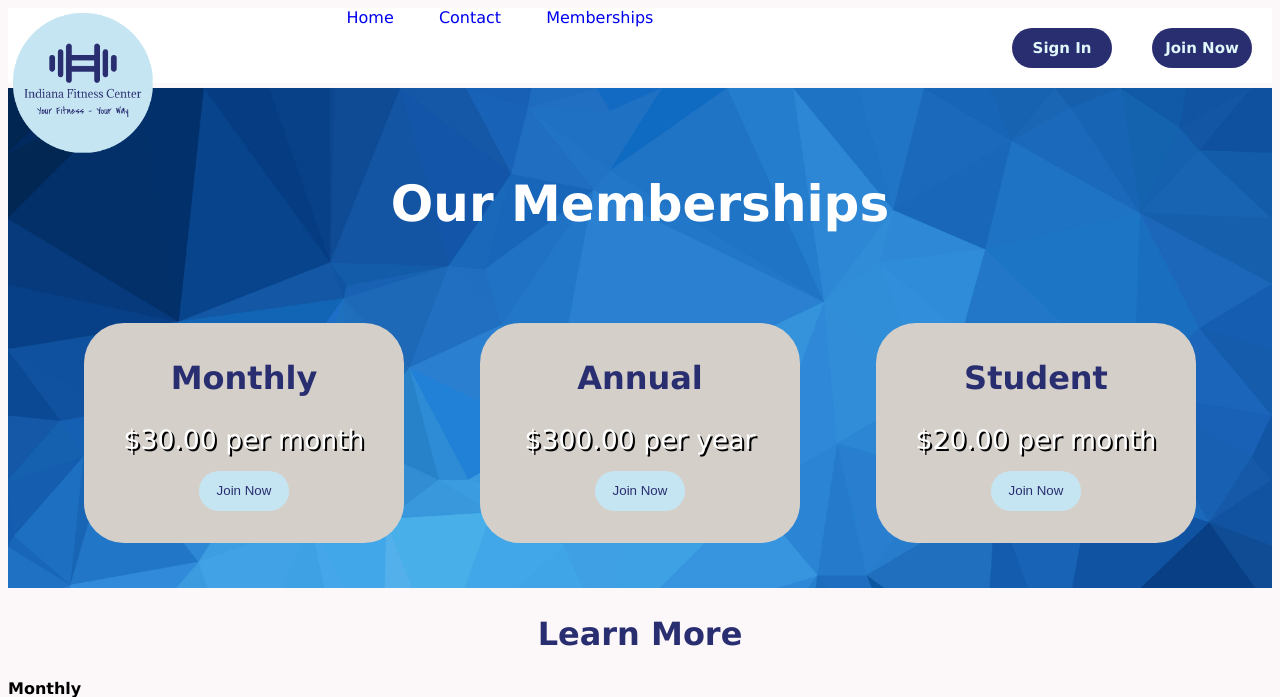
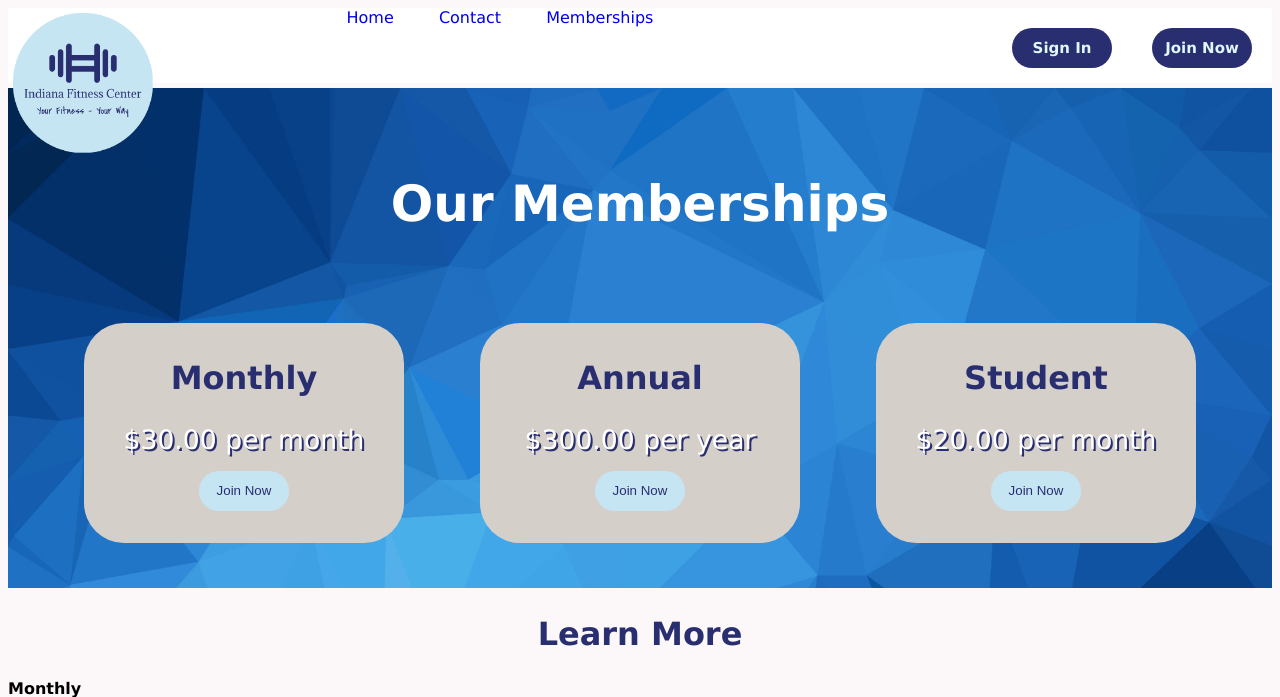
Before and after one commit to owitness/Gym-Management-System-Project, a Flask app: page /memberships in a window 1280 px wide. Shown: the top 697 px of the page. Run offline with Flask 2, Linux system fonts and the light colour scheme; parts of the project's set-up code (start-up, migrations or seed data) failed here and were passed over; some libraries are stand-ins or nearby versions.

Commit message:
styling changes

```diff
--- a/static/css/style.css
+++ b/static/css/style.css
@@ -146,7 +146,7 @@ a:hover {
 
 span {
     color: white;
-    text-shadow: 2px 2px black;
+    text-shadow: 2px 2px #292e70;
     font-size: 20pt;
 }
 
--- a/templates/memberships.html
+++ b/templates/memberships.html
@@ -10,7 +10,7 @@
             <nav>
                 <a href="{{ url_for('home') }}">Home</a>
                 <a href="{{ url_for('contact') }}">Contact</a>
-                <a href="{{ url_for('memberships') }}">Memberships</a>
+                <a href="{{ url_for('memberships') }}" >Memberships</a>
 
 
                 <a href="{{ url_for('signup_page') }}" class="button">Join Now</a>
```
Also changed, not shown: 4 other files.
